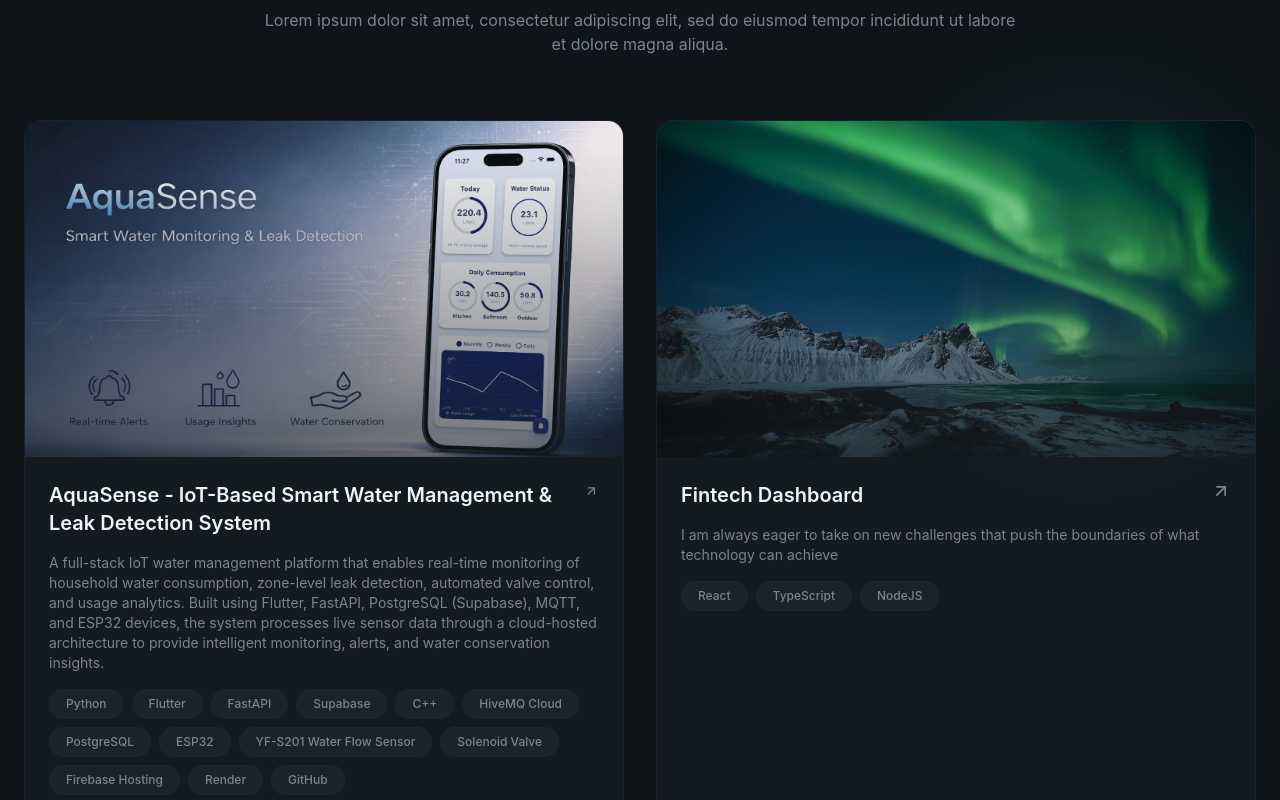
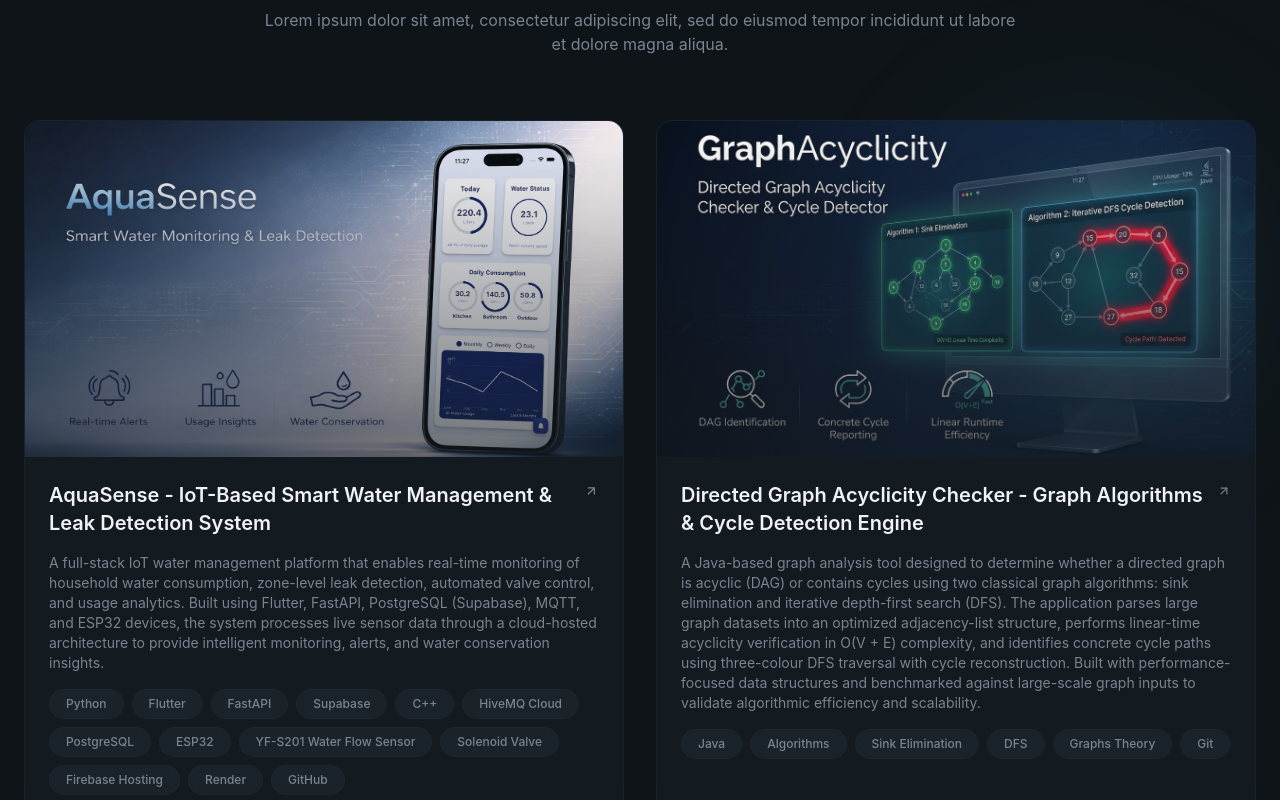
Before and after one commit to Ishan101-hub/DEV-PERSONAL-PORTFOLIO, a React (Vite) app: page / in a window 1280 px wide. Shown: the part 2360-3160 px from the top of the page. Built offline with nearby package versions, Linux system fonts and the light colour scheme.

Commit message:
Updating Acyclic checker project

```diff
--- a/src/sections/Projects.jsx
+++ b/src/sections/Projects.jsx
@@ -14,12 +14,12 @@
         github: "https://github.com/Ishan101-hub/sdgp-se24-aquasense-mobile",
     },
     {
-        title: "Fintech Dashboard",
-        description: "I am always eager to take on new challenges that push the boundaries of what technology can achieve",
-        image: "/projects/project.jpg",
-        tags: ["React", "TypeScript", "NodeJS"],
-        link: "#",
-        github: "#",
+        title: "Directed Graph Acyclicity Checker - Graph Algorithms & Cycle Detection Engine",
+        description: "A Java-based graph analysis tool designed to determine whether a directed graph is acyclic (DAG) or contains cycles using two classical graph algorithms: sink elimination and iterative depth-first search (DFS). The application parses large graph datasets into an optimized adjacency-list structure, performs linear-time acyclicity verification in O(V + E) complexity, and identifies concrete cycle paths using three-colour DFS traversal with cycle reconstruction. Built with performance-focused data structures and benchmarked against large-scale graph inputs to validate algorithmic efficiency and scalability.",
+        image: "/projects/acyclicity_checker.png",
+        tags: ["Java", "Algorithms", "Sink Elimination", "DFS", "Graphs Theory", "Git"],
+        link: "https://github.com/Ishan101-hub/directed-graph-acyclicity-checker",
+        github: "https://github.com/Ishan101-hub/directed-graph-acyclicity-checker",
     },
     {
         title: "Fintech Dashboard",
```
Also changed, not shown: public/projects/acyclicity_checker.png (added).
